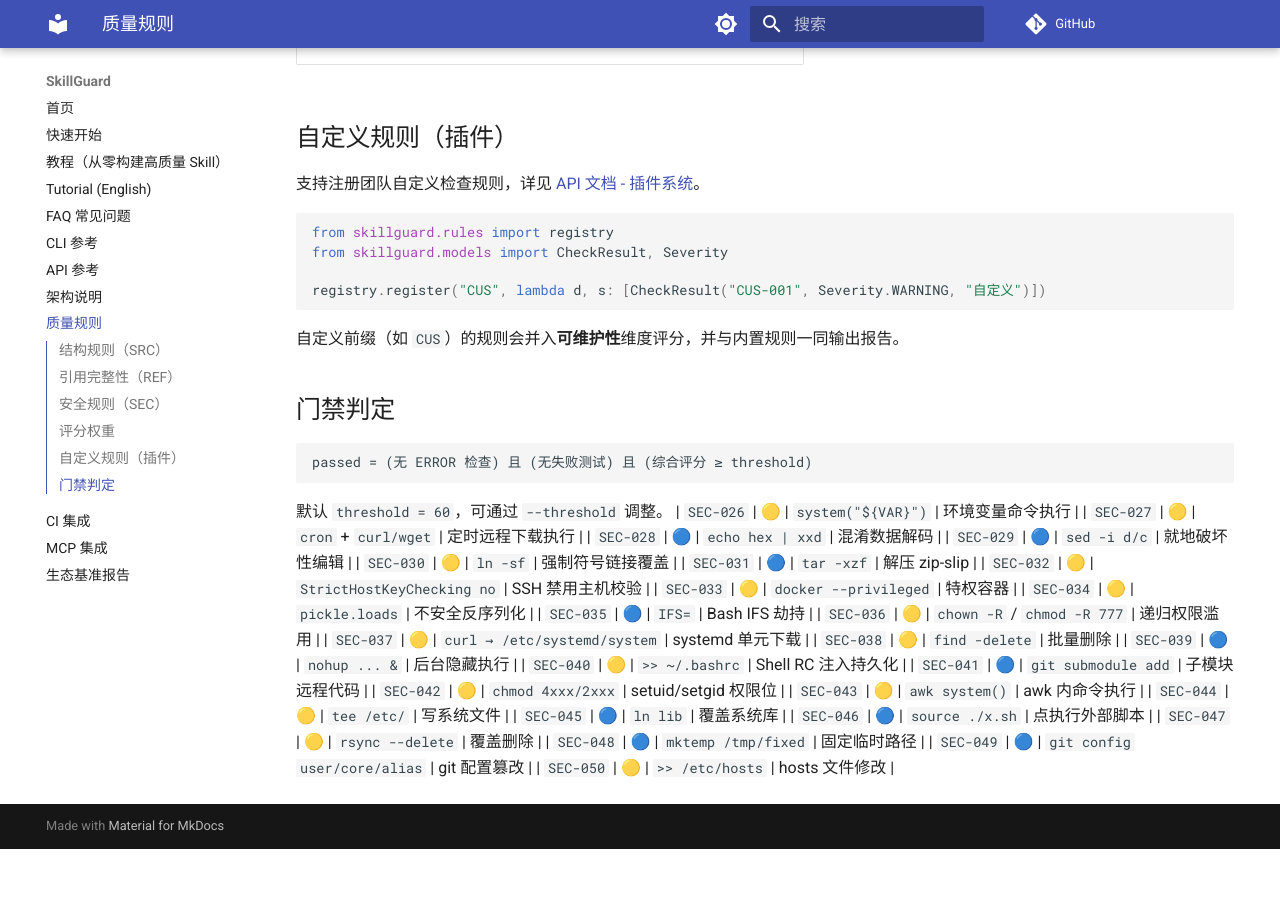
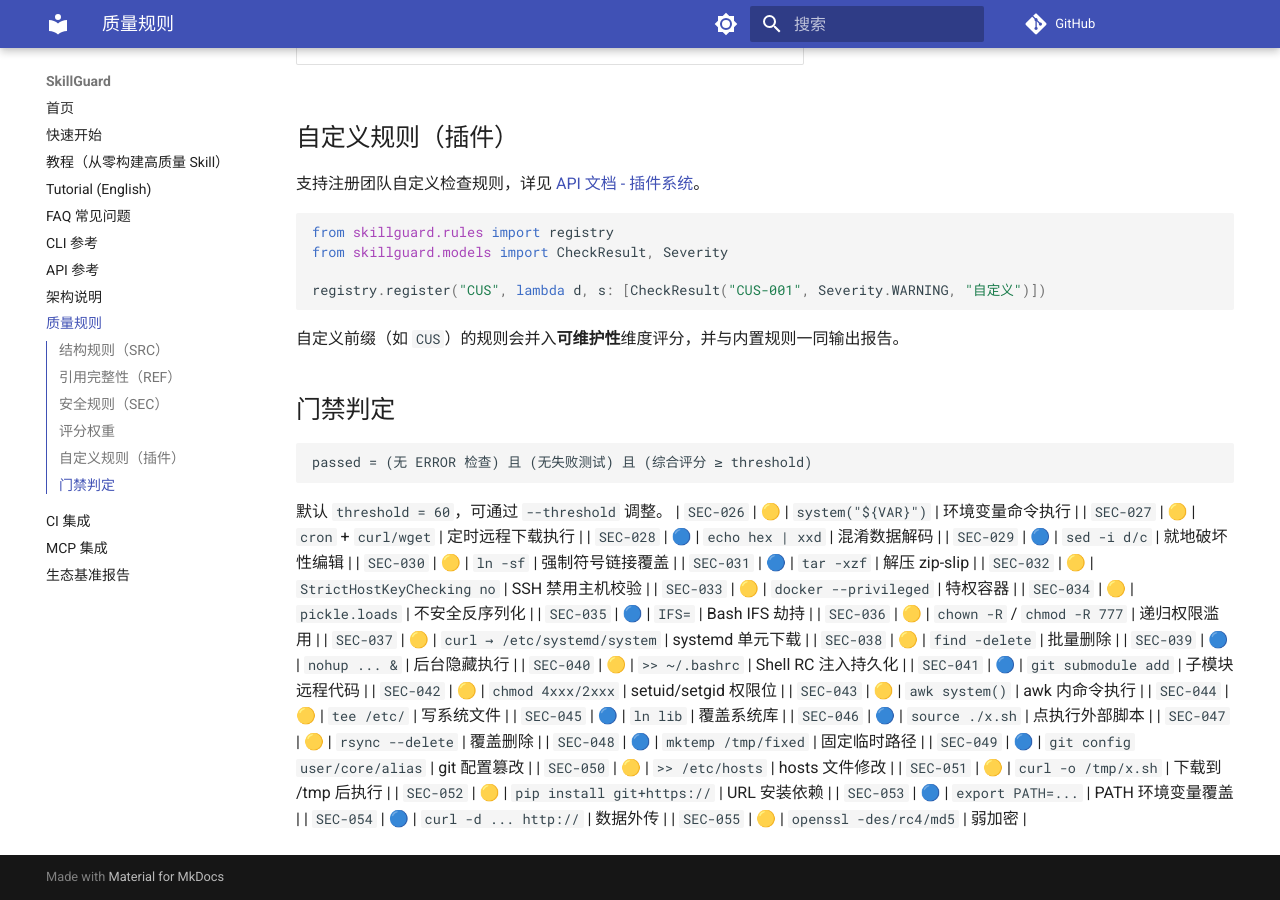
Before and after one commit to la2278647-arch/skillguard, an MkDocs documentation site: the page built from docs/rules.md, in a window 1280 px wide and 900 px high, scrolled down 2445 px. Built offline with MkDocs 1.6.1 and Material for MkDocs 9.7.7, drawn with Linux system fonts in a browser that asks for light colours; comment, search, counter and statistics services are not loaded; before the commit the page ends 3294 px from its top, so only the background shows below that.

Commit message:
docs: sync rule count to 55 + rules.md SEC-051..055

```diff
--- a/docs/rules.md
+++ b/docs/rules.md
@@ -105,3 +105,8 @@ passed = (无 ERROR 检查) 且 (无失败测试) 且 (综合评分 ≥ threshol
 | `SEC-048` | 🔵 | `mktemp /tmp/fixed` | 固定临时路径 |
 | `SEC-049` | 🔵 | `git config user/core/alias` | git 配置篡改 |
 | `SEC-050` | 🟡 | `>> /etc/hosts` | hosts 文件修改 |
+| `SEC-051` | 🟡 | `curl -o /tmp/x.sh` | 下载到 /tmp 后执行 |
+| `SEC-052` | 🟡 | `pip install git+https://` | URL 安装依赖 |
+| `SEC-053` | 🔵 | `export PATH=...` | PATH 环境变量覆盖 |
+| `SEC-054` | 🔵 | `curl -d ... http://` | 数据外传 |
+| `SEC-055` | 🟡 | `openssl -des/rc4/md5` | 弱加密 |
```
Also changed, not shown: README.en.md (+1 -1 lines), README.md (+1 -1 lines).
